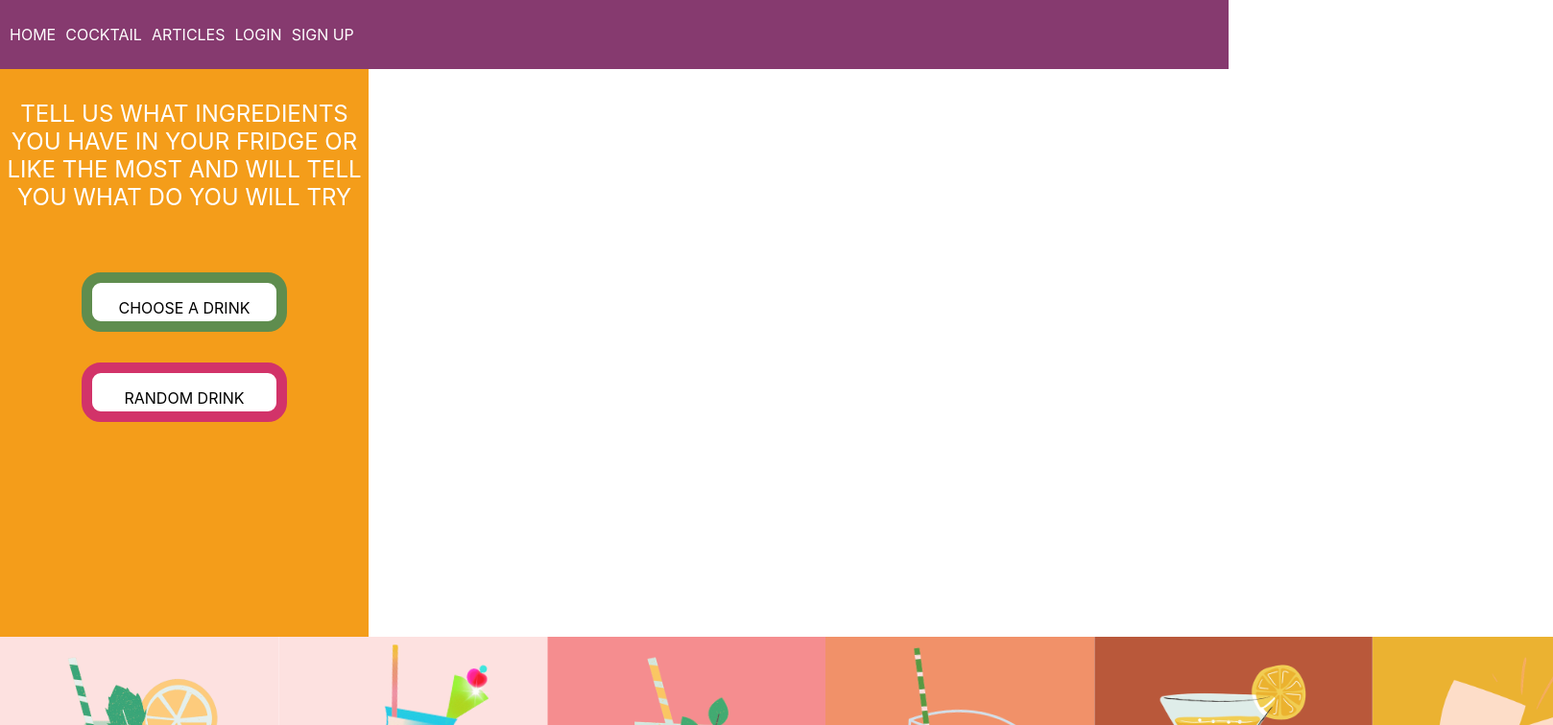
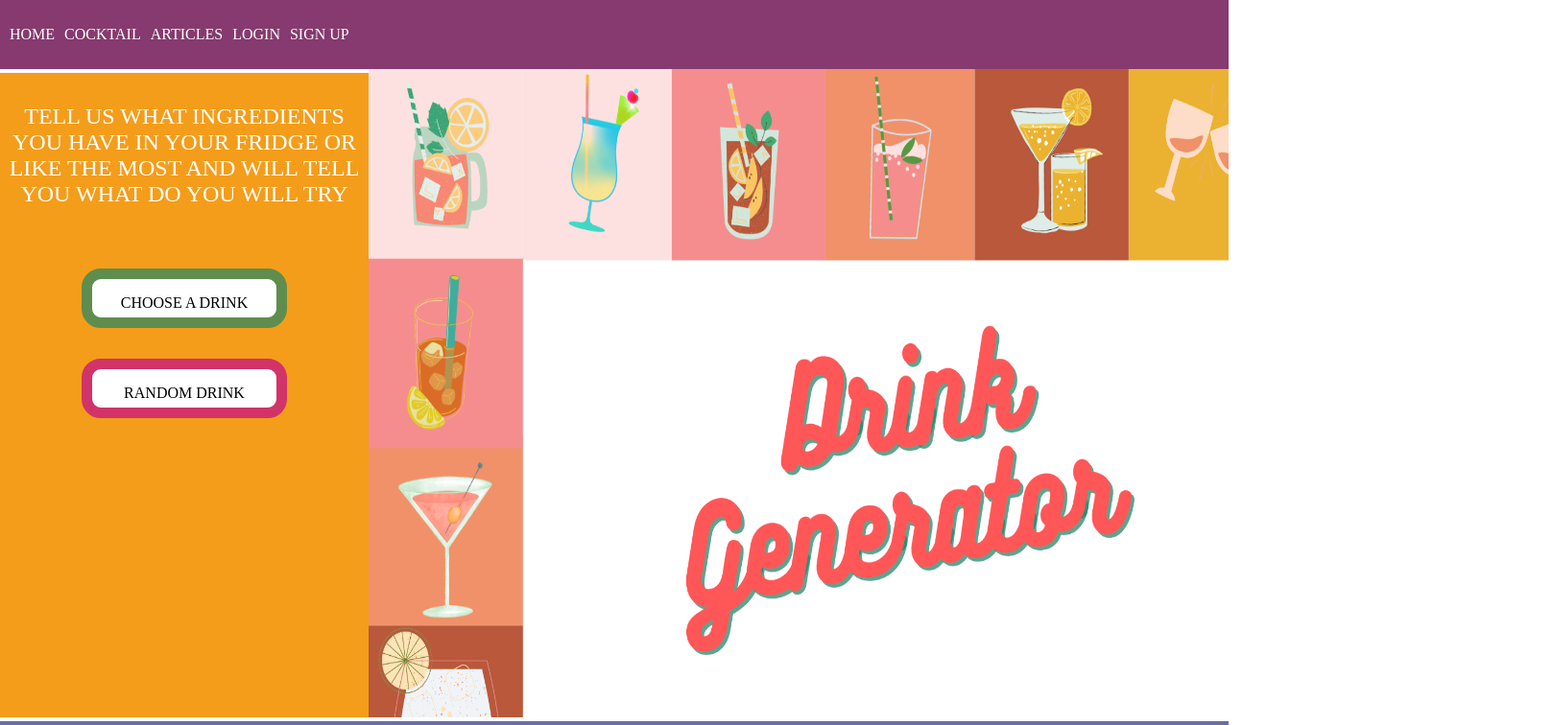
Before and after one commit to natcaze/Project3_client, a React (Create React App) app: page / in a window 1280 px wide. Shown: the top 756 px of the page at 96% size, 1618 px wide, since content can reach past the window. Built offline with nearby package versions, Linux system fonts and the light colour scheme.

Commit message:
update style in home

```diff
--- a/src/components/styled/Card.styled.jsx
+++ b/src/components/styled/Card.styled.jsx
@@ -1,7 +1,7 @@
 import styled from "styled-components";
 
 export const StyledCard = styled.div`
-background-color: ${(props) => (props.primary ? "#676FA3" : "#FF5959")};
+background-color: ${(props) => (props.primary ? "#F7A4A4" : "#FFFBC1")};
 border-radius: 10px;
 border: none;
 height: 40vh;
--- a/src/components/styled/Global.styled.jsx
+++ b/src/components/styled/Global.styled.jsx
@@ -8,5 +8,7 @@ export const GlobalStyles = createGlobalStyle`
 body {
   padding: 0px;
   margin: 0px;
+  width: 100vw;
+  height: 100vh;
 }
 `
--- a/src/components/styled/Position.styled.jsx
+++ b/src/components/styled/Position.styled.jsx
@@ -1,9 +1,7 @@
 import styled from "styled-components";
 
 export const StyledPosition = styled.div`
-display: flex;
-	flex-direction: row;
-	flex-wrap: nowrap;
+	display: flex;
 	justify-content: space-evenly;
 	align-items: center;
 	align-content: center;
--- a/src/index.css
+++ b/src/index.css
@@ -1,13 +1,8 @@
 body {
   margin: 0;
-  font-family: -apple-system, BlinkMacSystemFont, 'Segoe UI', 'Roboto', 'Oxygen',
-    'Ubuntu', 'Cantarell', 'Fira Sans', 'Droid Sans', 'Helvetica Neue',
-    sans-serif;
-  -webkit-font-smoothing: antialiased;
-  -moz-osx-font-smoothing: grayscale;
 }
 
-code {
-  font-family: source-code-pro, Menlo, Monaco, Consolas, 'Courier New',
-    monospace;
+.imgHome{
+  width: 70vw;
+  height: 84.5vh;
 }
--- a/src/pages/Articles.jsx
+++ b/src/pages/Articles.jsx
@@ -6,11 +6,13 @@ function ArticlesPage() {
   return (
     <div>
     <StyledPosition>
-    <StyledCard>
+    <StyledCard primary>
       <div>
         <h3>Title</h3>
+        <hr/>
         <div>
         {/* <img></img> */}
+        <hr/>
         <p>Lorem ipsum dolor sit amet consectetur adipisicing elit. Eligendi similique repellendus, quasi necessitatibus quidem sapiente error totam laudantium dignissimos iure! Earum, alias! Quo nulla odio quaerat iste modi nemo omnis.</p>
         </div>
       </div>
@@ -18,8 +20,10 @@ function ArticlesPage() {
       <StyledCard>
       <div>
         <h3>Title</h3>
+        <hr/>
         <div>
         {/* <img></img> */}
+        <hr/>
         <p>Lorem ipsum dolor sit amet consectetur adipisicing elit. Eligendi similique repellendus, quasi necessitatibus quidem sapiente error totam laudantium dignissimos iure! Earum, alias! Quo nulla odio quaerat iste modi nemo omnis.</p>
         </div>
       </div>
@@ -27,8 +31,10 @@ function ArticlesPage() {
       <StyledCard>
       <div>
         <h3>Title</h3>
+        <hr/>
         <div>
         {/* <img></img> */}
+        <hr/>
         <p>Lorem ipsum dolor sit amet consectetur adipisicing elit. Eligendi similique repellendus, quasi necessitatibus quidem sapiente error totam laudantium dignissimos iure! Earum, alias! Quo nulla odio quaerat iste modi nemo omnis.</p>
         </div>
       </div>
--- a/src/pages/Home.jsx
+++ b/src/pages/Home.jsx
@@ -3,10 +3,11 @@ import Cocktail from './Cocktail'
 import {StyledButton} from '../components/styled/Button.styled'
 import styled from "styled-components";
 import home from "../assets/home.png";
+import {StyledPosition} from '../components/styled/Position.styled'
 
 function HomePage() {
   return (
-    <div>
+    <StyledPosition>
       <StyledBackground>
         <span>TELL US WHAT INGREDIENTS YOU HAVE IN YOUR FRIDGE OR LIKE THE MOST AND WILL TELL YOU WHAT DO YOU WILL TRY</span>
         <div>
@@ -15,14 +16,14 @@ function HomePage() {
         </div>
       </StyledBackground>
       <div>
-        <img src={home} alt="" />
+        <img className="imgHome" src={home} alt="" />
       </div>
-    </div>
+    </StyledPosition>
   )
 }
 
 const StyledBackground = styled.div`
-height: 70vh;
+height: 80vh;
 width: 30vw;
 background-color: #F49D1A;
 padding-top: 2rem;
```
